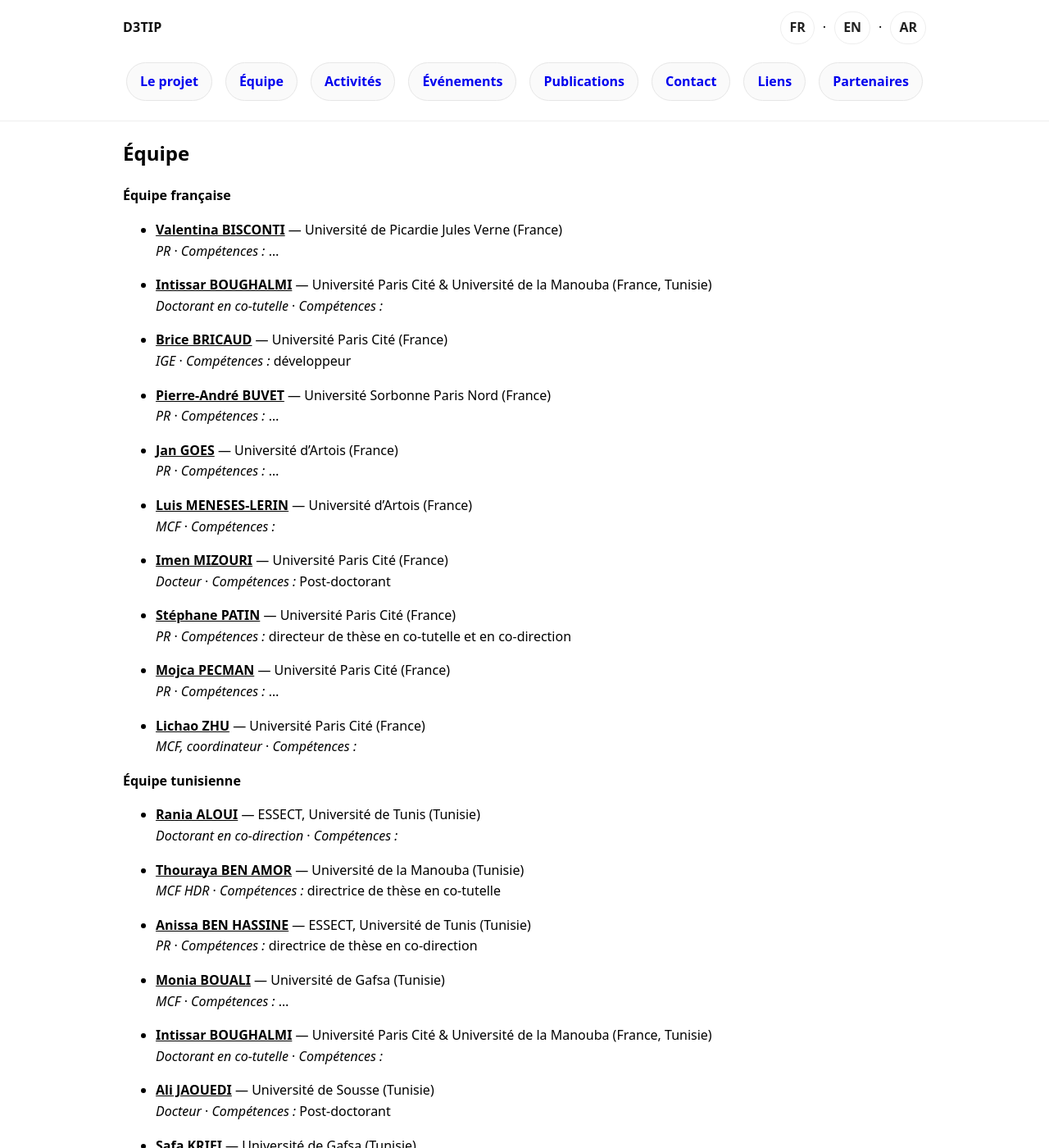
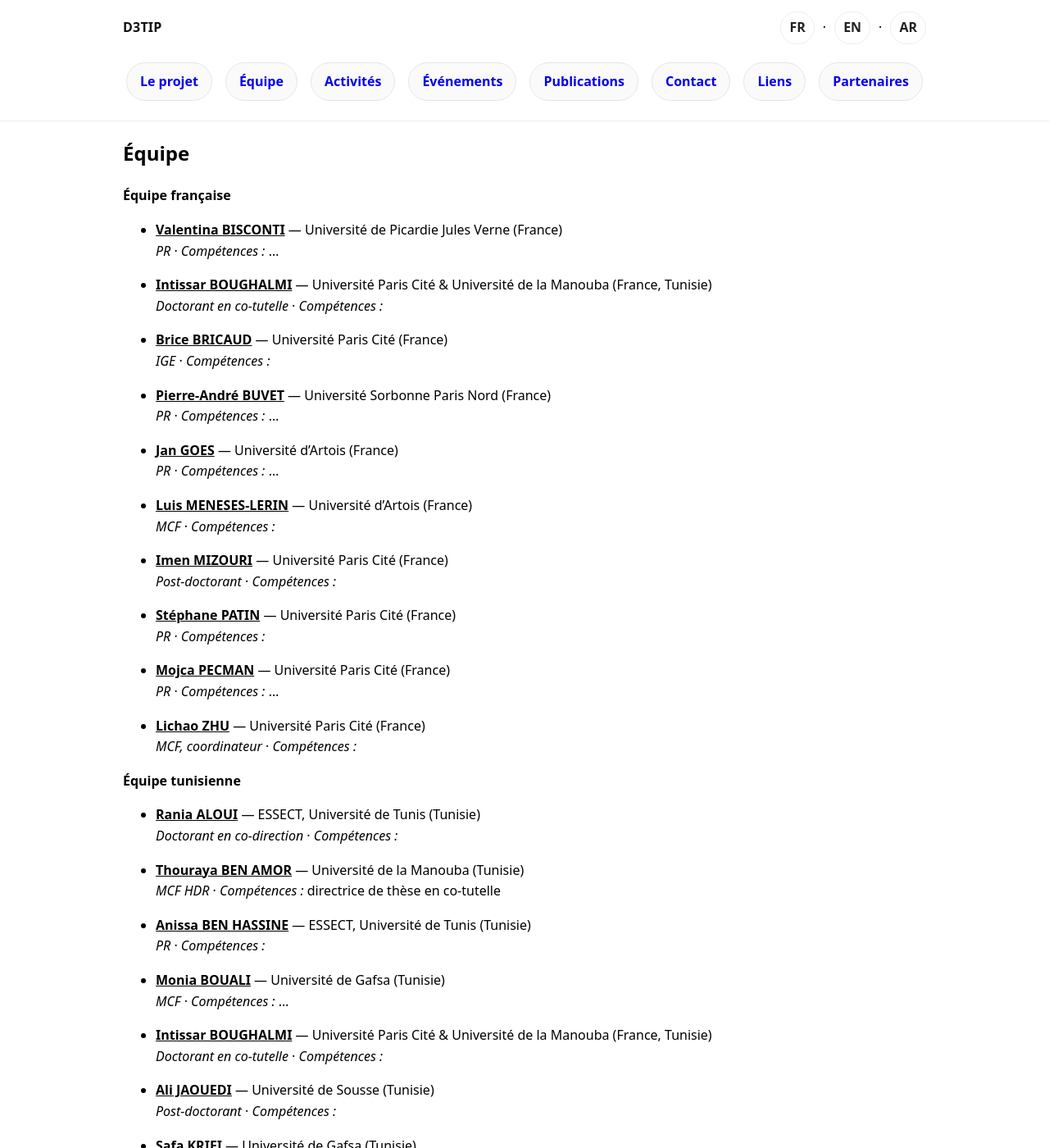
Before and after one commit to d3tip-phc-utique/d3tip-phc-utique.github.io, a Jekyll site: the page built from fr/team.md, in a window 1280 px wide and 1400 px high. Shown: the whole window at 82% size. Built offline with Jekyll 4.4.1, drawn with Linux system fonts in a browser that asks for light colours.

Commit message:
Update team.md

```diff
--- a/fr/team.md
+++ b/fr/team.md
@@ -14,7 +14,7 @@ permalink: /fr/team/
   *Doctorant en co-tutelle* · *Compétences :*
 
 - **[Brice BRICAUD](URL_PERSO)** — Université Paris Cité (France)
-  *IGE* · *Compétences :* développeur
+  *IGE* · *Compétences :*
 
 - **[Pierre-André BUVET](URL_PERSO)** — Université Sorbonne Paris Nord (France)
   *PR* · *Compétences :* …
@@ -26,10 +26,10 @@ permalink: /fr/team/
   *MCF* · *Compétences :*
 
 - **[Imen MIZOURI](URL_PERSO)** — Université Paris Cité (France)
-  *Docteur* · *Compétences :* Post-doctorant
+  *Post-doctorant* · *Compétences :*
 
 - **[Stéphane PATIN](URL_PERSO)** — Université Paris Cité (France)
-  *PR* · *Compétences :* directeur de thèse en co-tutelle et en co-direction
+  *PR* · *Compétences :*
 
 - **[Mojca PECMAN](URL_PERSO)** — Université Paris Cité (France)
   *PR* · *Compétences :* …
@@ -46,7 +46,7 @@ permalink: /fr/team/
   *MCF HDR* · *Compétences :* directrice de thèse en co-tutelle
 
 - **[Anissa BEN HASSINE](URL_PERSO)** — ESSECT, Université de Tunis (Tunisie)
-  *PR* · *Compétences :* directrice de thèse en co-direction
+  *PR* · *Compétences :*
 
 - **[Monia BOUALI](URL_PERSO)** — Université de Gafsa (Tunisie)
   *MCF* · *Compétences :* …
@@ -55,7 +55,7 @@ permalink: /fr/team/
   *Doctorant en co-tutelle* · *Compétences :*
 
 - **[Ali JAOUEDI](URL_PERSO)** — Université de Sousse (Tunisie)
-  *Docteur* · *Compétences :* Post-doctorant
+  *Post-doctorant* · *Compétences :*
 
 - **[Safa KRIFI](URL_PERSO)** — Université de Gafsa (Tunisie)
   *Doctorant* · *Compétences :* …
@@ -64,7 +64,7 @@ permalink: /fr/team/
   *MCF* · *Compétences :* …
 
 - **[Soumaya MEJRI](URL_PERSO)** — ESSECT, Université de Tunis (Tunisie)
-  *MCF, coordinatrice* · *Compétences :* Co-porteur du projet
+  *MCF, coordinatrice* · *Compétences :*
 
 - **[Béchir OUERHANI](URL_PERSO)** — Université de Sousse (Tunisie)
   *MCF* · *Compétences :* …
```
